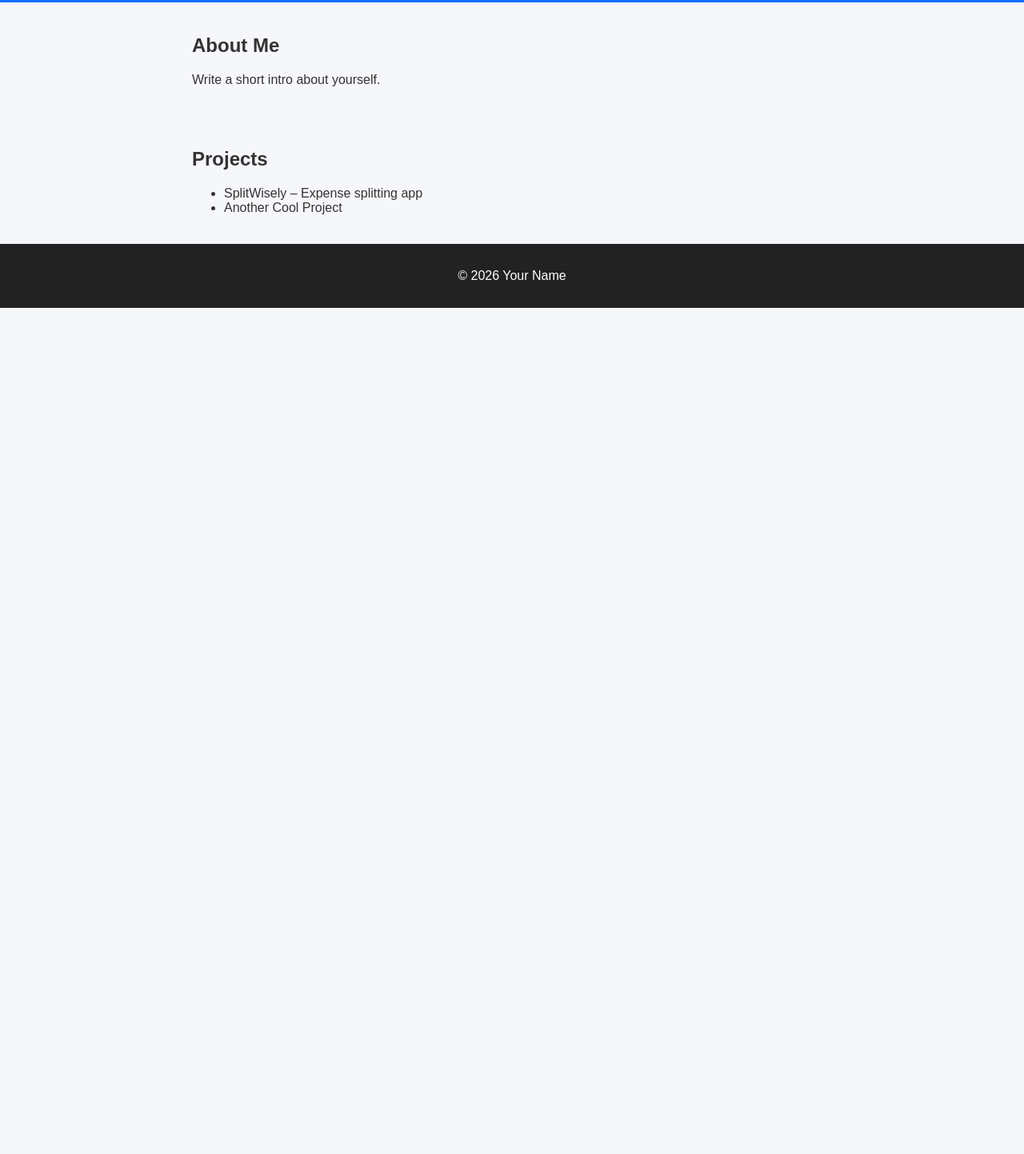
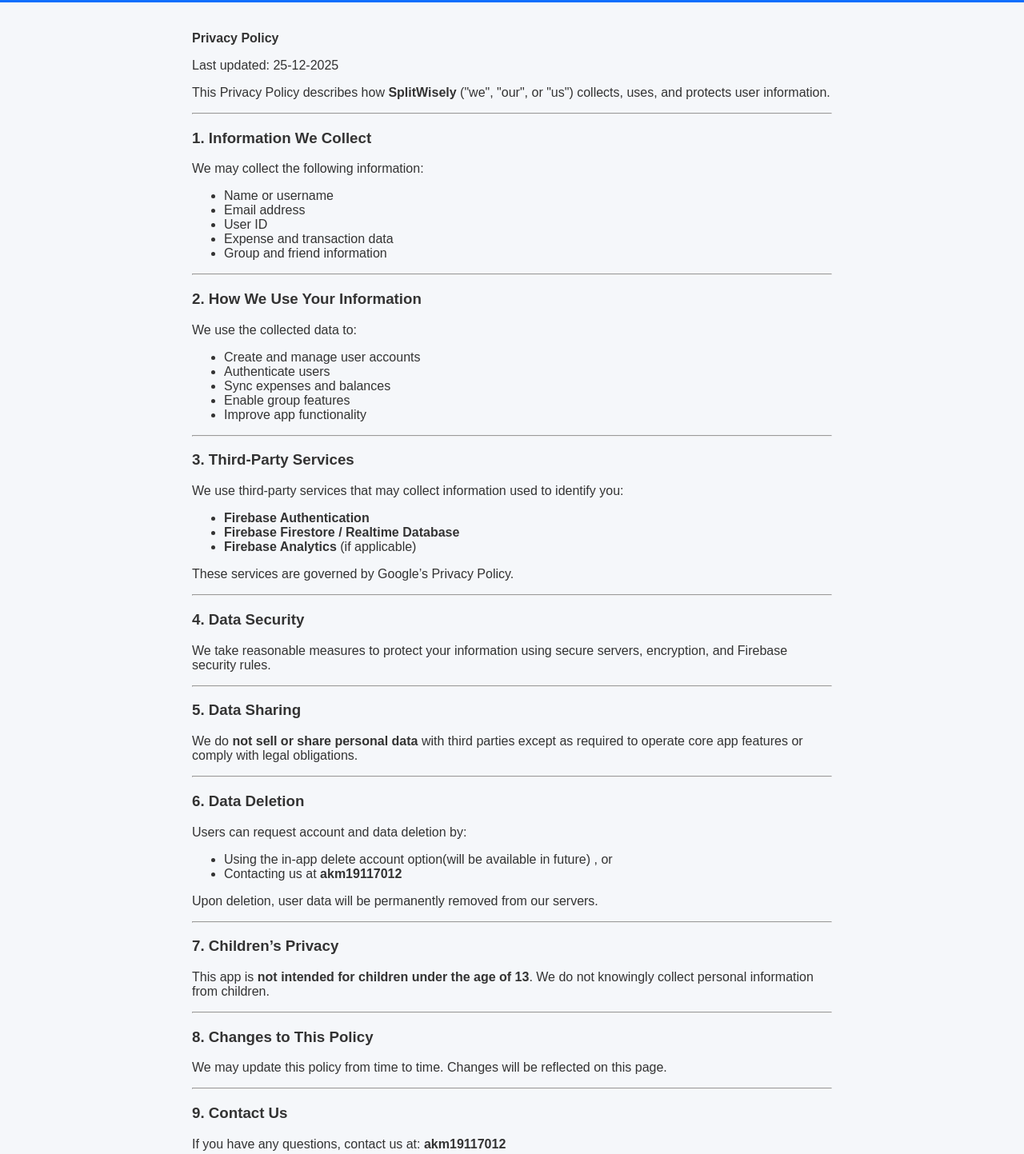
Before and after one commit to akm19117012/SplitWisely, a plain HTML site: page index.html in a window 1280 px wide. Shown: the part 191-1634 px from the top of the page at 80% size. Before the commit the page ends 800 px from the top, so only its background shows below. Drawn offline with Linux system fonts and the light colour scheme.

Commit message:
Add Privacy Policy section to index.html
Added a Privacy Policy section detailing information collection, usage, and security measures.

```diff
--- a/index.html
+++ b/index.html
@@ -12,7 +12,65 @@
 <p>Android Developer | Java | Firebase</p>
 </header>
 
+<section id="readme">
+  <p><strong>Privacy Policy</strong></p>
+<p>Last updated: 25-12-2025</p>
+<p>This Privacy Policy describes how <strong>SplitWisely</strong> (&quot;we&quot;, &quot;our&quot;, or &quot;us&quot;) collects, uses, and protects user information.</p>
+<hr>
+<h3 id="1-information-we-collect">1. Information We Collect</h3>
+<p>We may collect the following information:</p>
+<ul>
+<li>Name or username</li>
+<li>Email address</li>
+<li>User ID</li>
+<li>Expense and transaction data</li>
+<li>Group and friend information</li>
+</ul>
+<hr>
+<h3 id="2-how-we-use-your-information">2. How We Use Your Information</h3>
+<p>We use the collected data to:</p>
+<ul>
+<li>Create and manage user accounts</li>
+<li>Authenticate users</li>
+<li>Sync expenses and balances</li>
+<li>Enable group features</li>
+<li>Improve app functionality</li>
+</ul>
+<hr>
+<h3 id="3-third-party-services">3. Third-Party Services</h3>
+<p>We use third-party services that may collect information used to identify you:</p>
+<ul>
+<li><strong>Firebase Authentication</strong></li>
+<li><strong>Firebase Firestore / Realtime Database</strong></li>
+<li><strong>Firebase Analytics</strong> (if applicable)</li>
+</ul>
+<p>These services are governed by Google’s Privacy Policy.</p>
+<hr>
+<h3 id="4-data-security">4. Data Security</h3>
+<p>We take reasonable measures to protect your information using secure servers, encryption, and Firebase security rules.</p>
+<hr>
+<h3 id="5-data-sharing">5. Data Sharing</h3>
+<p>We do <strong>not sell or share personal data</strong> with third parties except as required to operate core app features or comply with legal obligations.</p>
+<hr>
+<h3 id="6-data-deletion">6. Data Deletion</h3>
+<p>Users can request account and data deletion by:</p>
+<ul>
+<li>Using the in-app delete account option(will be available in future) , or</li>
+<li>Contacting us at <strong>akm19117012</strong></li>
+</ul>
+<p>Upon deletion, user data will be permanently removed from our servers.</p>
+<hr>
+<h3 id="7-children-s-privacy">7. Children’s Privacy</h3>
+<p>This app is <strong>not intended for children under the age of 13</strong>. We do not knowingly collect personal information from children.</p>
+<hr>
+<h3 id="8-changes-to-this-policy">8. Changes to This Policy</h3>
+<p>We may update this policy from time to time. Changes will be reflected on this page.</p>
+<hr>
+<h3 id="9-contact-us">9. Contact Us</h3>
+<p>If you have any questions, contact us at:
+<strong>akm19117012</strong></p>
 
+</section>
 <section>
 <h2>About Me</h2>
 <p>Write a short intro about yourself.</p>
```
